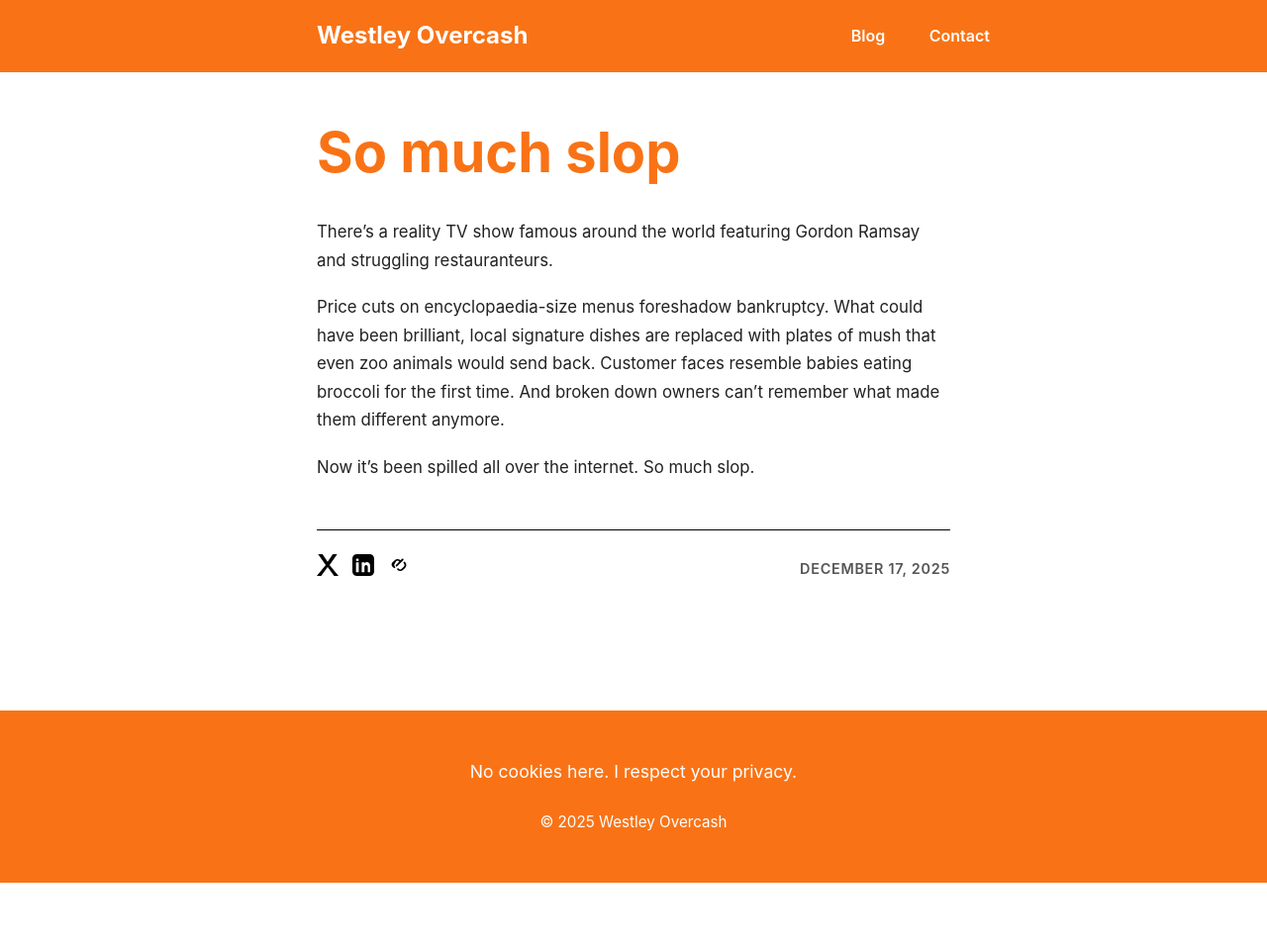
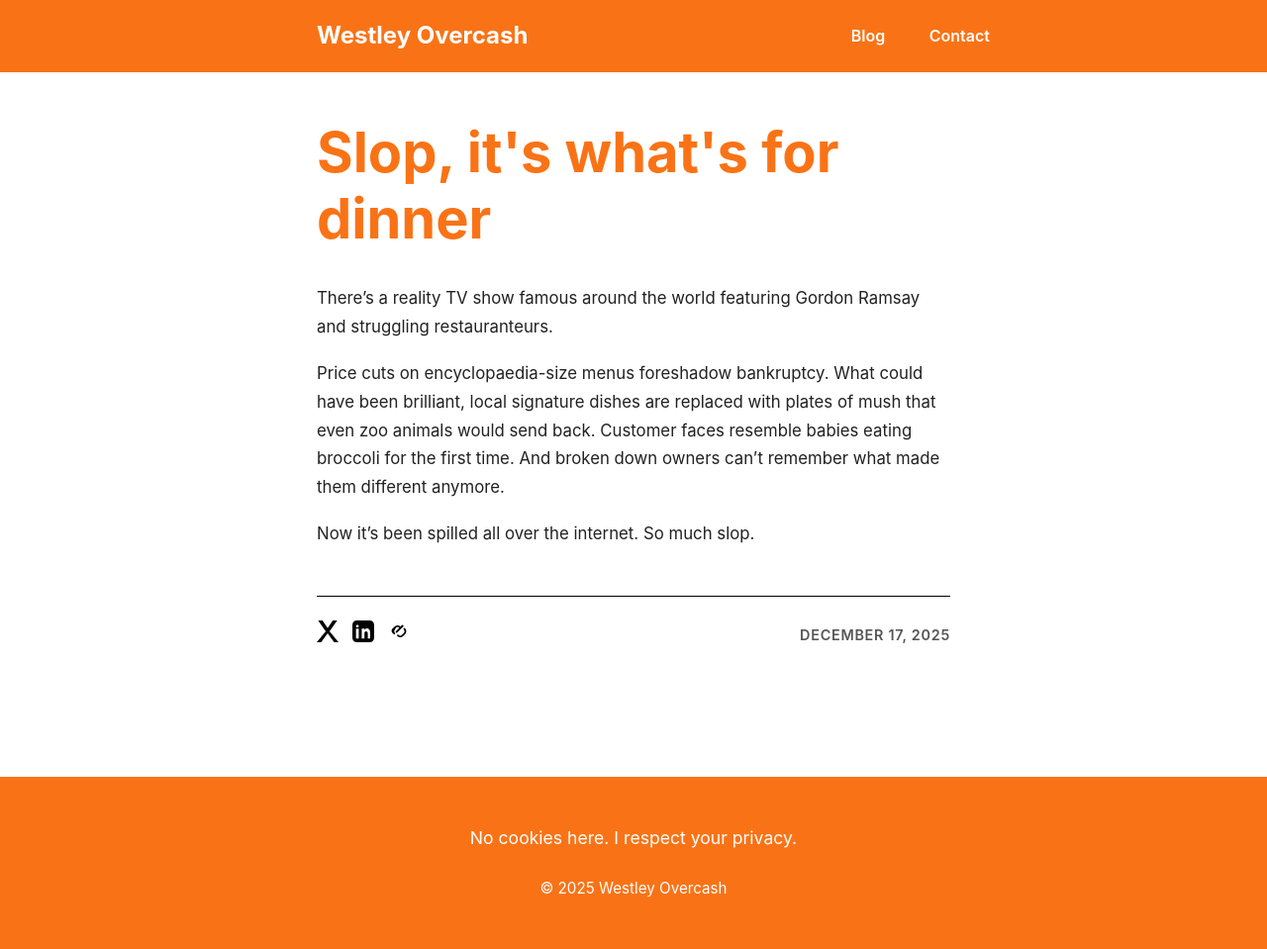
Before and after one commit to westleyovercash/westleyovercash.github.io, a Jekyll site: the page built from _posts/2025-12-17-slop-its-whats-for-dinner.md, in a window 1280 px wide. Shown: the whole page at 99% size. Built offline with Jekyll 4.4.1, drawn with Linux system fonts in a browser that asks for light colours; before the commit the page ends 900 px from its top, so only the background shows below that.

Commit message:
Update and rename 2025-12-17-so-much-slop.md to 2025-12-17-slop-its-whats-for-dinner.md

```diff
--- a/_posts/2025-12-17-so-much-slop.md
+++ b/_posts/2025-12-17-slop-its-whats-for-dinner.md
@@ -1,6 +1,6 @@
 ---
 layout: post
-title: So much slop
+title: "Slop, it's what's for dinner"
 date: 2025-12-17
 ---
 There's a reality TV show famous around the world featuring Gordon Ramsay and struggling restauranteurs.
```
